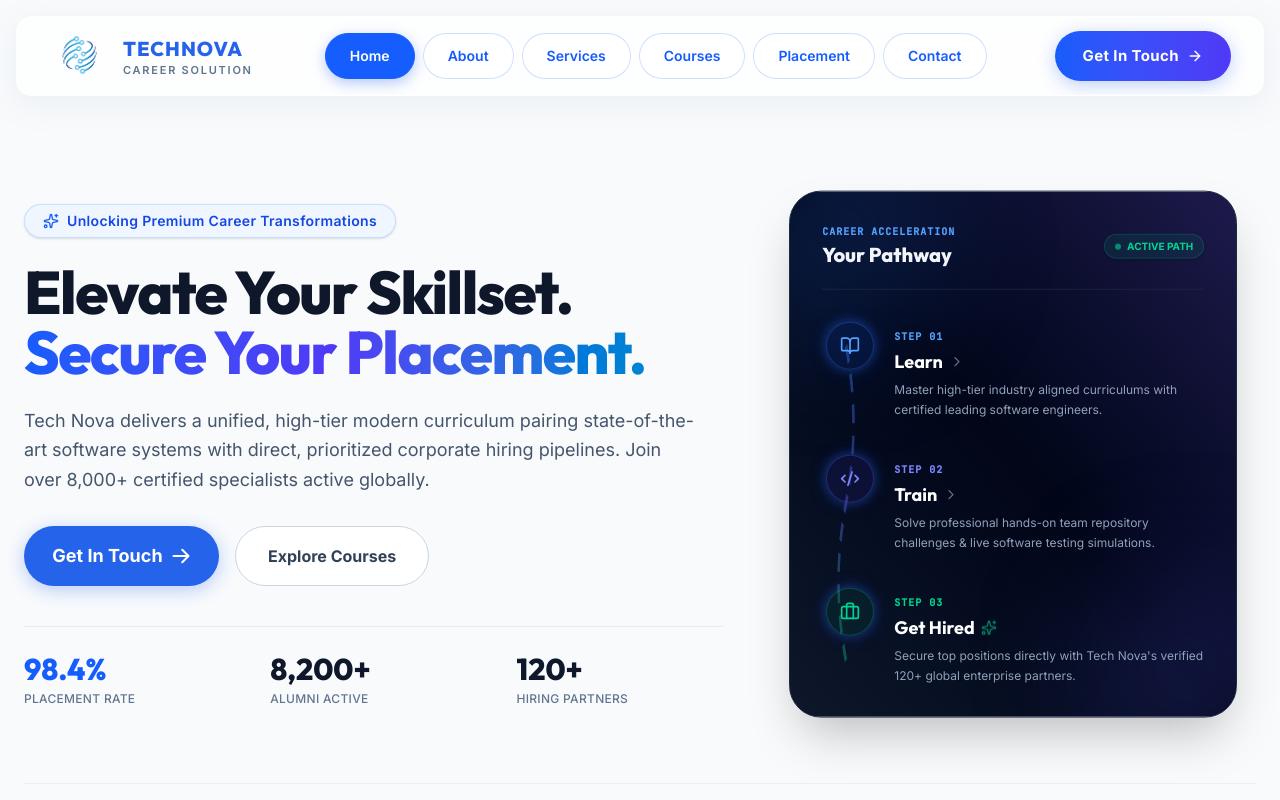
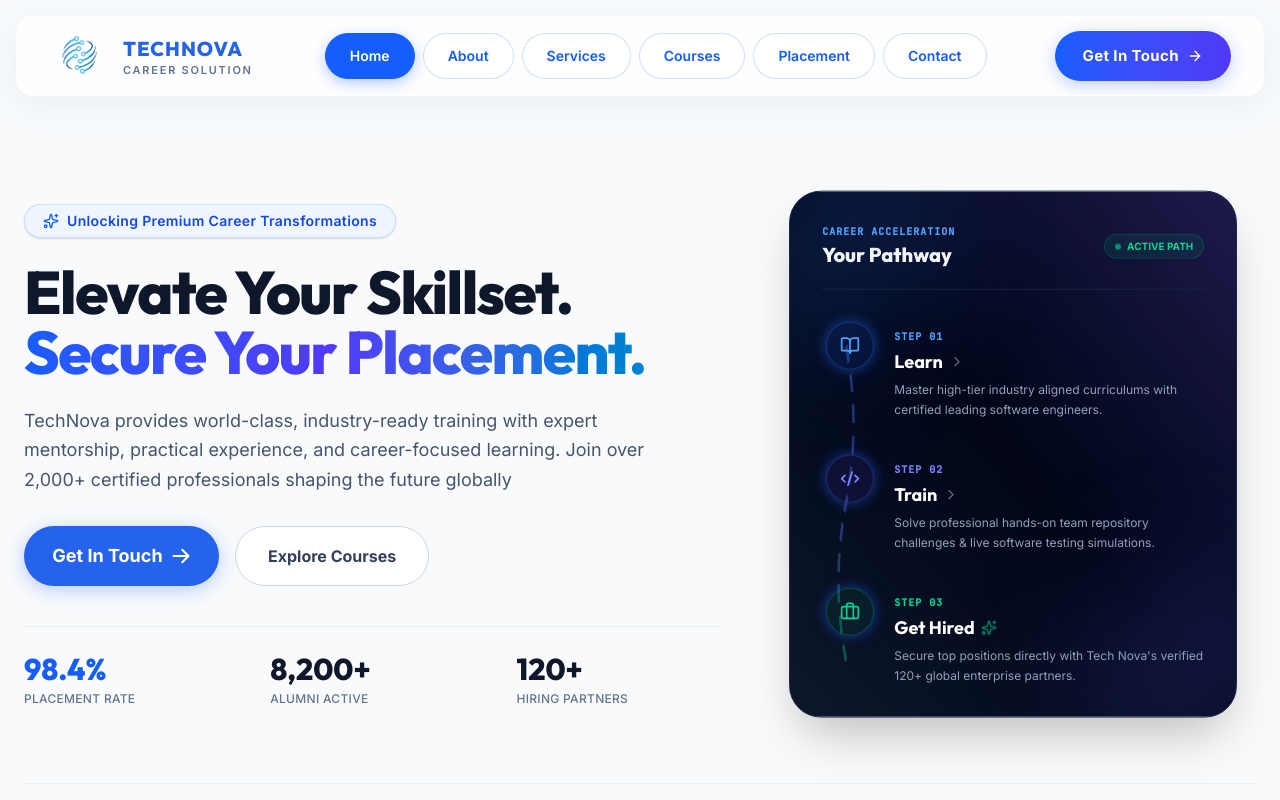
Before and after one commit to sanjai-3130/technove, a React (Vite) app: page / in a window 1280 px wide. Shown: the top 800 px of the page. Built offline with nearby package versions, Linux system fonts and the light colour scheme.

Commit message:
Update App.tsx

```diff
--- a/src/App.tsx
+++ b/src/App.tsx
@@ -531,7 +531,7 @@ export default function App() {
             </h1>
 
             <p className="text-lg text-slate-600 max-w-2xl leading-relaxed">
-              Tech Nova delivers a unified, high-tier modern curriculum pairing state-of-the-art software systems with direct, prioritized corporate hiring pipelines. Join over 8,000+ certified specialists active globally.
+              TechNova provides world-class, industry-ready training with expert mentorship, practical experience, and career-focused learning. Join over 2,000+ certified professionals shaping the future globally
             </p>
 
             <div className="flex flex-col sm:flex-row gap-4 w-full sm:w-auto mt-2">
```
